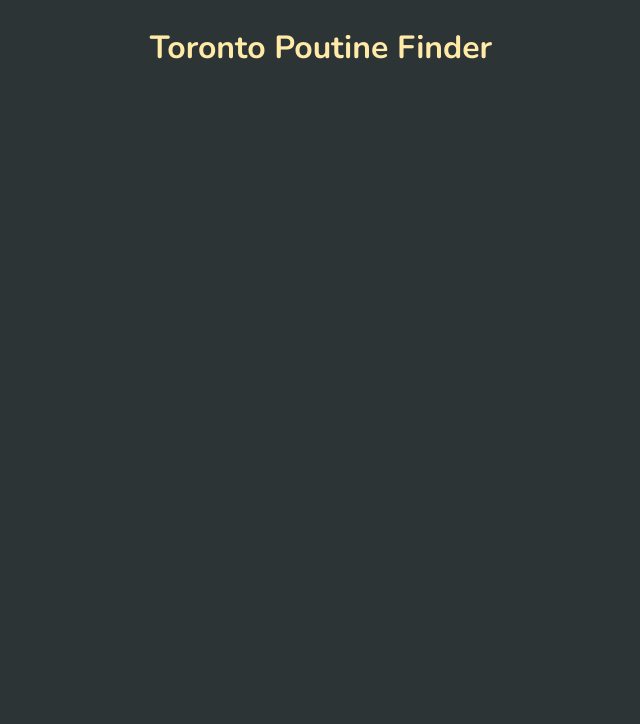
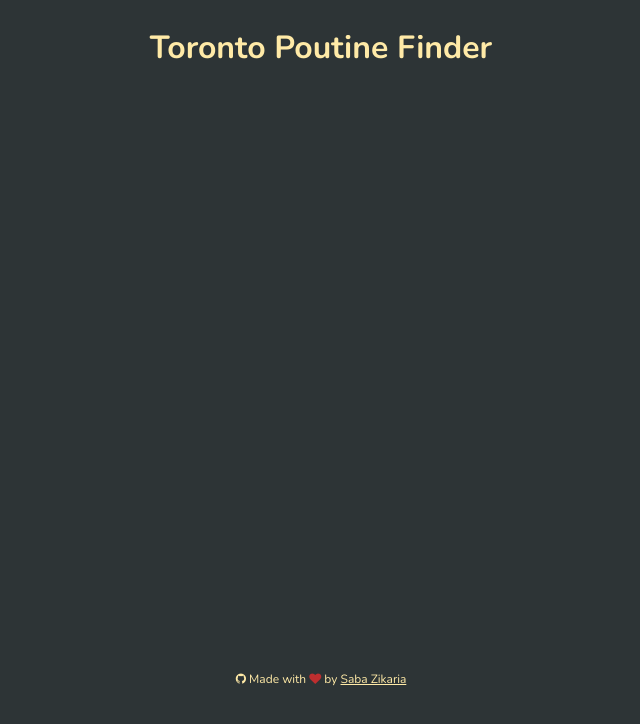
Before and after one commit to szikaria961/poutine-finder, a website: page views/index.html in a window 1280 px wide. Shown: the whole page, without its empty margins (319-959 px from the left). Drawn offline with nearby package versions, Linux system fonts and the light colour scheme; some packages are replaced by stand-ins of ours; files that its build step writes are made by us from their sources; no server answers; files whose address does not match are found by name.

Commit message:
Add footer

```diff
--- a/static/styles.css
+++ b/static/styles.css
@@ -10,6 +10,22 @@
 .location-data {
   font-family: "Lucida Console", Courier, monospace;
   font-size: 1em;
+}
+
+.page-footer {
+  margin-top: 1rem;
+  color: #ffeaa7;
+  font-weight: 100;
+  font-size: 0.75em;
+  text-align: center;
+}
+
+.heart-icon {
+  color: #bd2e2f;
+}
+
+.github-link {
+  text-decoration: none;
 }
 
 body {
@@ -31,3 +47,7 @@ p {
   color: #2d3436;
   font-weight: 400;
 }
+
+a {
+  color: inherit;
+}
--- a/views/index.html
+++ b/views/index.html
@@ -4,6 +4,7 @@
     <title>Toronto Poutine Finder</title>
     <link rel="stylesheet" href="styles.css">
     <link href="https://fonts.googleapis.com/css2?family=Nunito:wght@400;700&display=swap" rel="stylesheet">
+    <link rel="stylesheet" href="https://maxcdn.bootstrapcdn.com/font-awesome/4.4.0/css/font-awesome.min.css">
     <link rel="apple-touch-icon" sizes="180x180" href="/apple-touch-icon.png">
     <link rel="icon" type="image/png" sizes="32x32" href="/favicon-32x32.png">
     <link rel="icon" type="image/png" sizes="16x16" href="/favicon-16x16.png">
@@ -14,5 +15,13 @@
   <body>
     <h1>Toronto Poutine Finder</h1>
     <div id="map"></div>
+    <div class="page-footer">
+      <a class= github-link href="https://github.com/szikaria961/poutine-finder">
+        <i class="fa fa-github"></i>
+      </a>
+      Made with
+      <i class="fa fa-heart heart-icon"></i>
+      by <a href="http://www.sabazikaria.com">Saba Zikaria</a>
+    </div>
   </body>
 </html>
```
